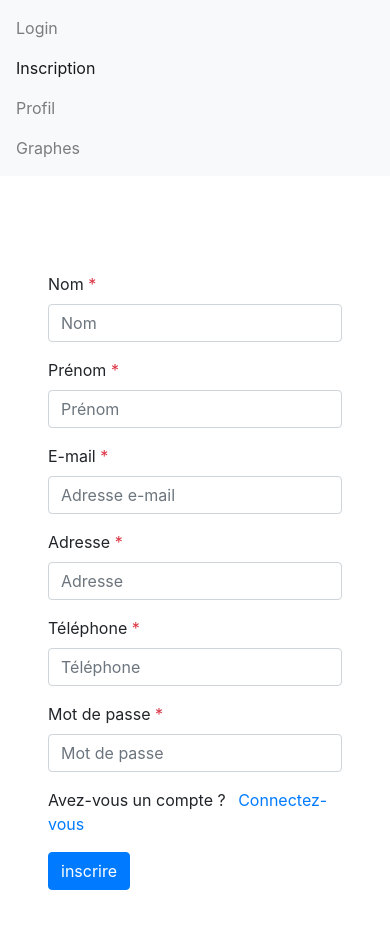
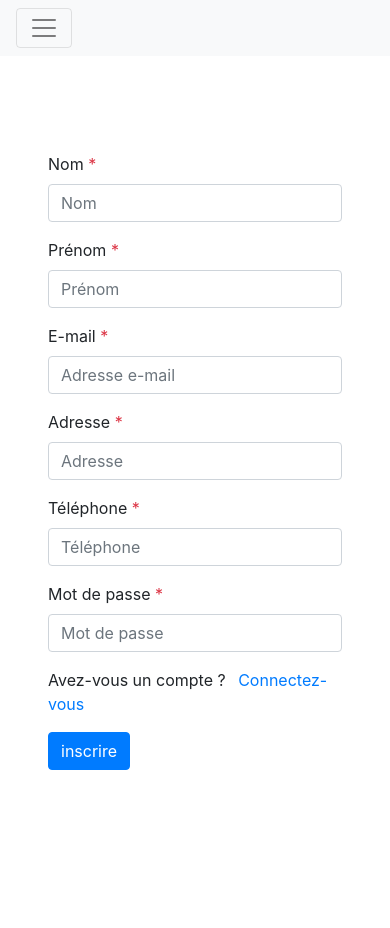
Before and after one commit to digitalent-test-technique/frontend, a Vue app: page / in a window 390 px wide. Shown: the top 928 px of the page. After the commit the page ends 844 px from the top, so only its background shows below. Built offline with nearby package versions, Linux system fonts and the light colour scheme.

Commit message:
feat: make navigation responsive

```diff
--- a/src/App.vue
+++ b/src/App.vue
@@ -1,49 +1,17 @@
 <template>
-  <nav class="navbar navbar-expand-lg navbar-light bg-light">
-    <div class="navbar-nav mr-auto">
-      <router-link
-        class="nav-item nav-link"
-        to="/login"
-        :class="{
-          disabled: isAuth,
-        }"
-        :aria-disabled="isAuth">
-        Login
-      </router-link>
-      <router-link
-        class="nav-item nav-link"
-        to="/">
-        Inscription
-      </router-link>
-      <router-link
-        class="nav-item nav-link"
-        :to="`/user/${userId}`">
-        Profil
-      </router-link>
-      <router-link
-        class="nav-item nav-link"
-        :to="`/graphs`">
-        Graphes
-      </router-link>
-    </div>
-    <btn-primary
-      v-if="isAuth"
-      @click="logout"
-      >Se déconnecter</btn-primary
-    >
-  </nav>
+  <base-nav></base-nav>
   <router-view></router-view>
 </template>
 
 <script setup>
+  import 'bootstrap';
+
   import { useUserStore } from '@/store/user';
-  import { storeToRefs } from 'pinia';
   import { onMounted } from 'vue';
-  import BtnPrimary from './components/BtnPrimary.vue';
+  import BaseNav from './components/BaseNav.vue';
 
   const userStore = useUserStore();
-  const { isAuth, userId } = storeToRefs(userStore);
-  const { validateToken, logout, autoLogin } = userStore;
+  const { validateToken, autoLogin } = userStore;
 
   onMounted(async () => {
     autoLogin();
--- /dev/null
+++ b/src/components/BaseNav.vue
@@ -0,0 +1,71 @@
+<template>
+  <nav class="navbar navbar-expand-lg navbar-light bg-light">
+    <button
+      class="navbar-toggler"
+      type="button"
+      data-toggle="collapse"
+      data-target="#navbar"
+      aria-controls="navbar"
+      aria-expanded="false"
+      aria-label="Toggle navigation">
+      <span class="navbar-toggler-icon"></span>
+    </button>
+    <div
+      id="navbar"
+      class="collapse navbar-collapse">
+      <div class="navbar-nav mr-auto">
+        <router-link
+          class="nav-item nav-link"
+          to="/login"
+          :class="{
+            disabled: isAuth,
+          }"
+          :aria-disabled="isAuth">
+          Login
+        </router-link>
+        <router-link
+          class="nav-item nav-link"
+          to="/">
+          Inscription
+        </router-link>
+        <router-link
+          class="nav-item nav-link"
+          :to="`/user/${userId}`">
+          Profil
+        </router-link>
+        <router-link
+          class="nav-item nav-link"
+          :to="`/graphs`">
+          Graphes
+        </router-link>
+      </div>
+    </div>
+    <div class="logout-btn">
+      <btn-primary
+        v-if="isAuth"
+        @click="logout"
+        >Se déconnecter</btn-primary
+      >
+    </div>
+  </nav>
+</template>
+
+<script setup>
+  import BtnPrimary from '@/components/BtnPrimary.vue';
+
+  import { storeToRefs } from 'pinia';
+  import { useUserStore } from '@/store/user';
+
+  const userStore = useUserStore();
+  const { isAuth, userId } = storeToRefs(userStore);
+  const { logout } = userStore;
+</script>
+
+<style lang="scss" scoped>
+  .logout-btn {
+    position: absolute;
+    right: 0;
+    top: 0;
+    padding: inherit;
+  }
+</style>
```
